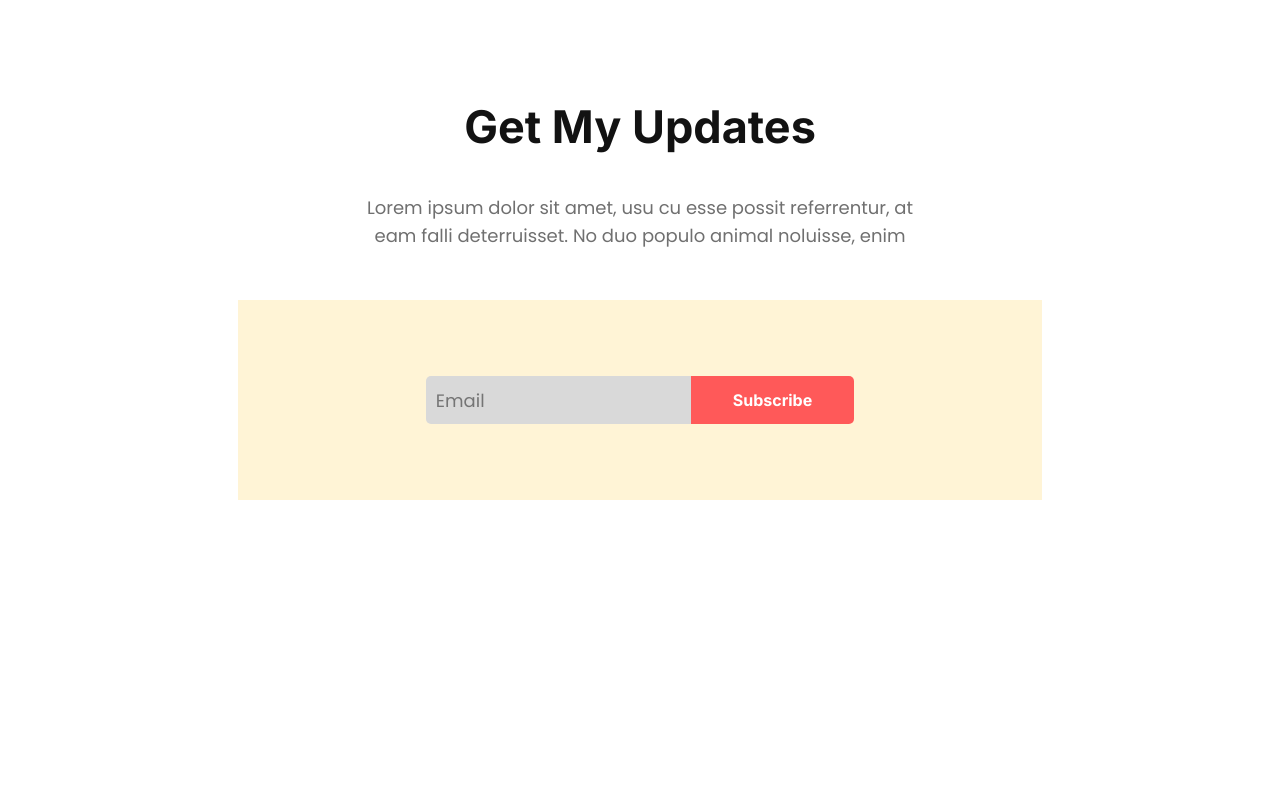
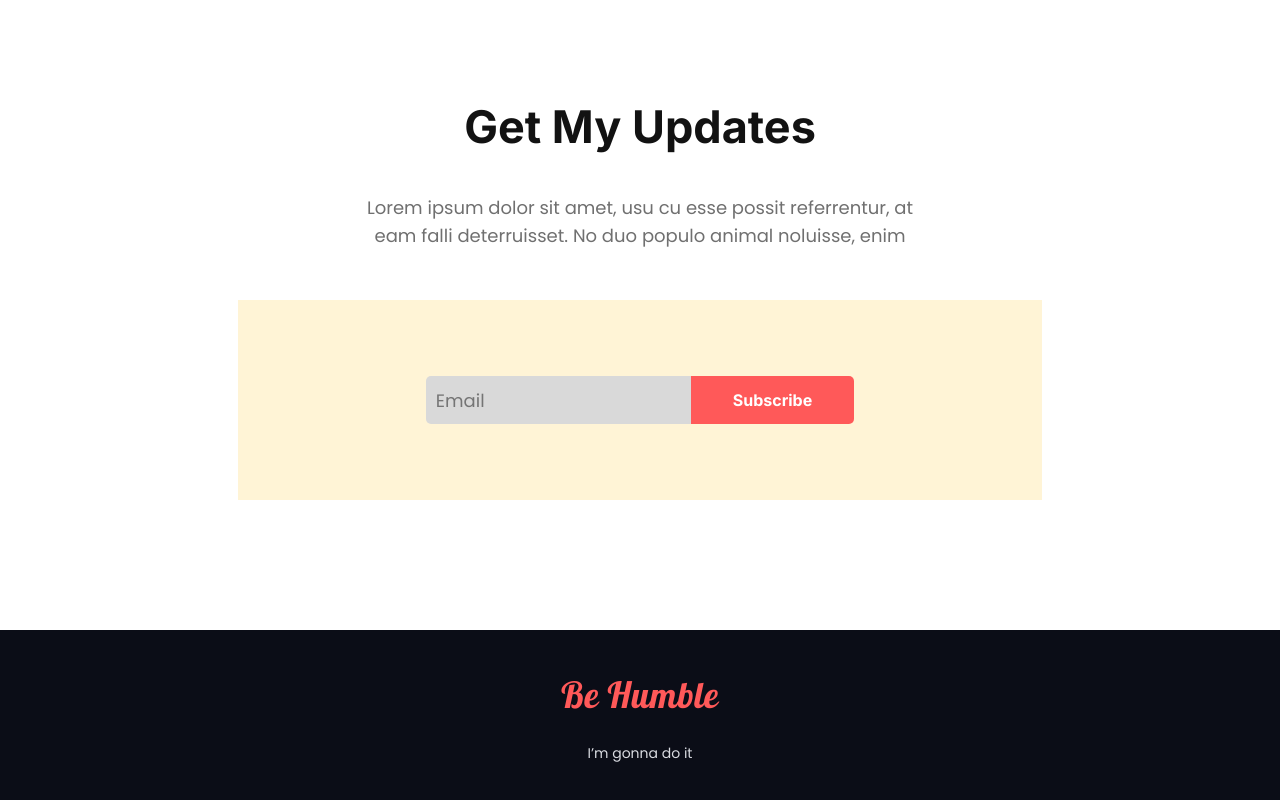
Before and after one commit to MdNazmulHaqueA/donate-today, a plain HTML site: page index.html in a window 1280 px wide. Shown: the part 3089-3889 px from the top of the page. Before the commit the page ends 3719 px from the top, so only its background shows below. Drawn offline with Linux system fonts and the light colour scheme.

Commit message:
footer added

```diff
--- a/index.html
+++ b/index.html
@@ -7,8 +7,10 @@
     <title>Donate Today</title>
     <link rel="preconnect" href="https://fonts.googleapis.com" />
     <link rel="preconnect" href="https://fonts.gstatic.com" crossorigin />
+    <link rel="preconnect" href="https://fonts.googleapis.com" />
+    <link rel="preconnect" href="https://fonts.gstatic.com" crossorigin />
     <link
-      href="https://fonts.googleapis.com/css2?family=Inter:wght@700&family=Poppins:ital,wght@0,400;0,500;0,600;0,700;1,400;1,500;1,600;1,700&display=swap"
+      href="https://fonts.googleapis.com/css2?family=Inter:wght@700&family=Lobster&family=Poppins:ital,wght@0,400;0,500;0,600;0,700;1,400;1,500;1,600;1,700&display=swap"
       rel="stylesheet"
     />
     <link rel="stylesheet" href="./styles/styles.css" />
@@ -127,6 +129,9 @@
         </div>
       </section>
     </main>
-    <footer></footer>
+    <footer class="footer">
+      <h2>Be Humble</h2>
+      <p>I’m gonna do it</p>
+    </footer>
   </body>
 </html>
--- a/styles/styles.css
+++ b/styles/styles.css
@@ -243,6 +243,28 @@ input[type="email"] {
 }
 
 /* footer styles */
+.footer {
+  padding-top: 43px;
+  padding-bottom: 43px;
+  background: #0b0d17;
+  text-align: center;
+}
+
+footer h2 {
+  font-family: "Lobster";
+  font-weight: 400;
+  font-size: 36px;
+  line-height: 44px;
+  letter-spacing: 0.5px;
+  color: #ff5959;
+  margin-bottom: 24px;
+}
+
+footer p {
+  color: #d9dbe1;
+  font-size: 14px;
+  line-height: 24px;
+}
 /*  */
 @media screen and (max-width: 1350px) {
   header > img {
```
